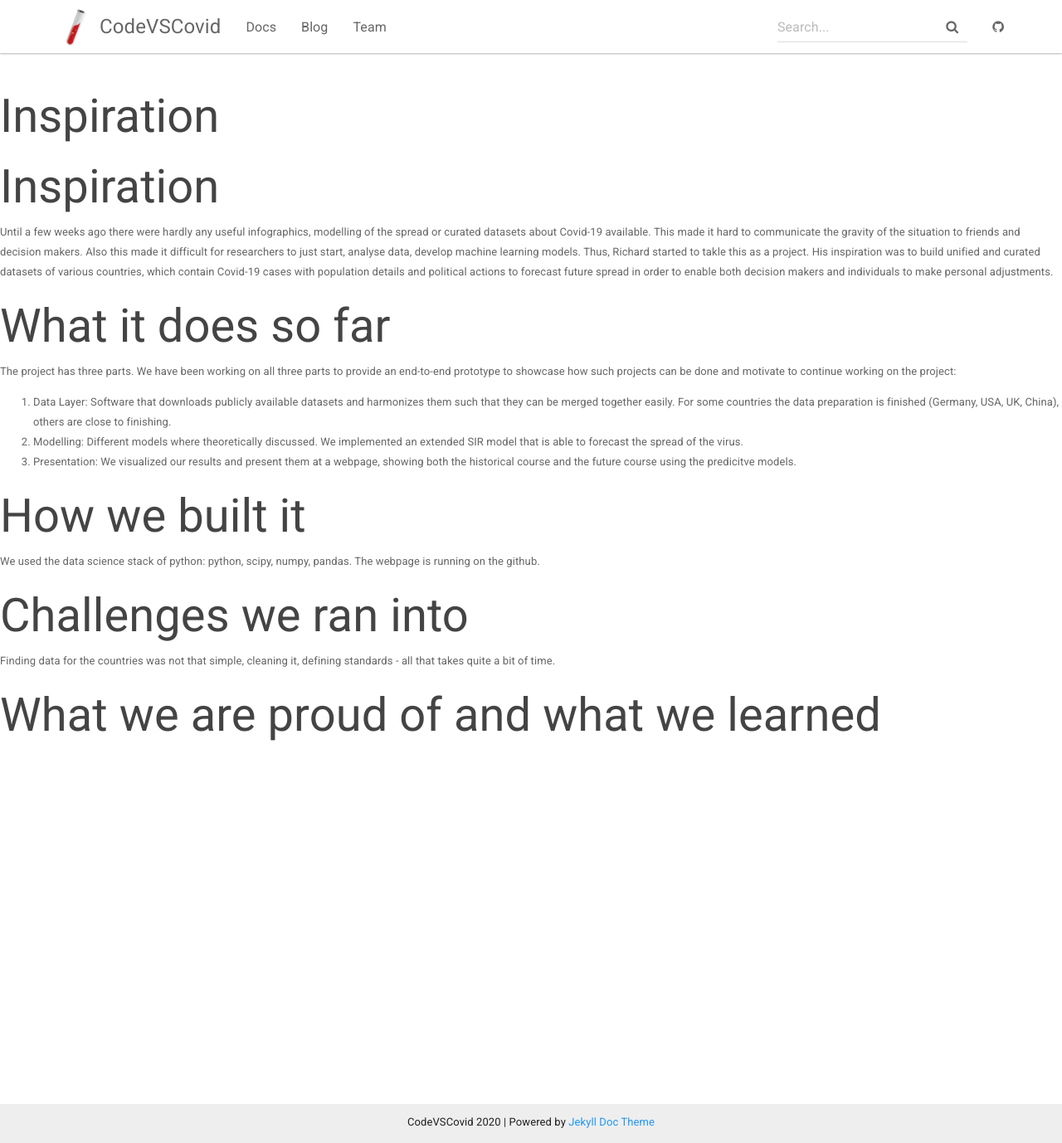
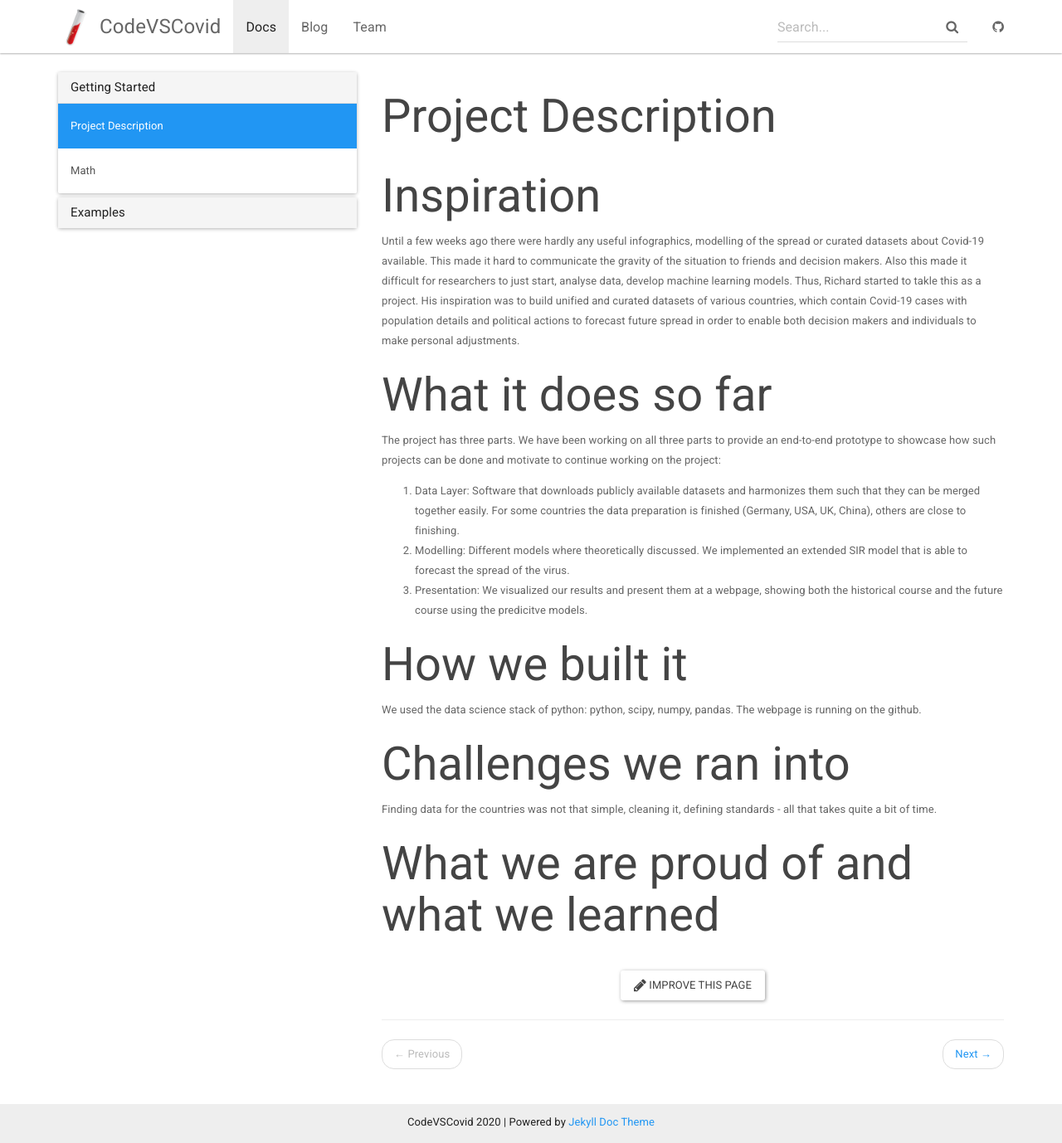
Before and after one commit to coronaspread/coronaspread.github.io, a Jekyll site: the page built from _docs/project.md, in a window 1280 px wide and 1378 px high. Shown: the whole window at 83% size. Built offline with Jekyll 4.4.1, drawn with Linux system fonts in a browser that asks for light colours; our own code applies the rules of GitHub Pages for plain Markdown files.

Commit message:
Add project description

```diff
--- a/_data/docs.yml
+++ b/_data/docs.yml
@@ -1,8 +1,6 @@
 - title: Getting Started
   docs:
-  - home
-  - themes
-  - customization
+  - project
   - math
 
 - title: Examples
--- a/project_description.md
+++ b/_docs/project.md
@@ -1,3 +1,9 @@
+---
+title: Project Description
+permalink: /docs/project/
+redirect_from: /docs/index.html
+---
+
 # Inspiration
 
 Until a few weeks ago there were hardly any useful infographics, modelling of the spread or curated datasets about Covid-19 available. This made it hard to communicate the gravity of the situation to friends and decision makers. Also this made it difficult for researchers to just start, analyse data, develop machine learning models. Thus, Richard started to takle this as a project. His inspiration was to build unified and curated datasets of various countries, which contain Covid-19 cases with population details and political actions to forecast future spread in order to enable both decision makers and individuals to make personal adjustments.
--- a/_includes/topnav.html
+++ b/_includes/topnav.html
@@ -13,7 +13,7 @@
         </div>
         <div id="navbar" class="collapse navbar-collapse">
             <ul class="nav navbar-nav">
-                <li {% if page.sectionid=='docs' %} class="active" {% endif %}><a href="{{ "/docs/home/" | relative_url }}">Docs</a></li>
+                <li {% if page.sectionid=='docs' %} class="active" {% endif %}><a href="{{ "/docs/" | relative_url }}">Docs</a></li>
                 <li {% if page.sectionid=='blog' %} class="active" {% endif %}><a href="{{ site.posts.first.url | relative_url }}">Blog</a></li>
                 <li {% if page.sectionid=='team' %} class="active" {% endif %}><a href="{{ "/team" | relative_url }}">Team</a></li>
             </ul>
```
Also changed, not shown: _docs/index.md (deleted, +0 -50 lines).
